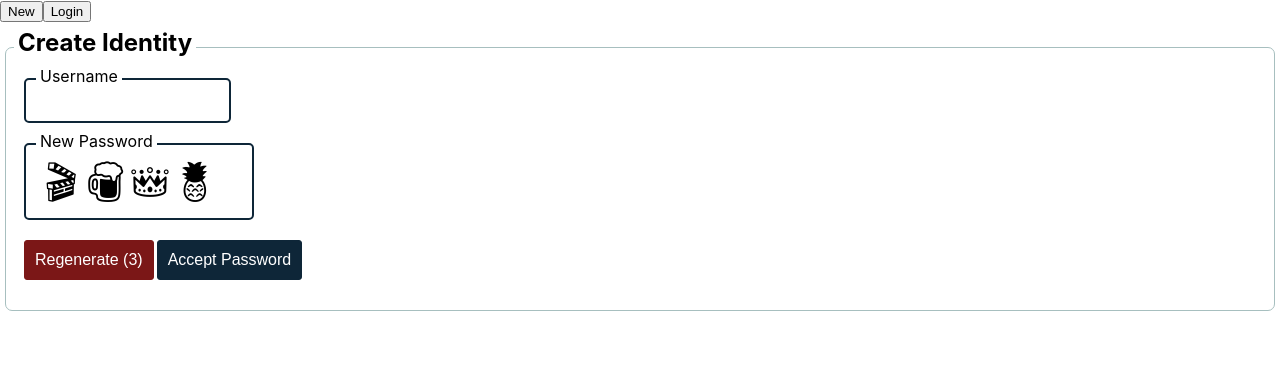
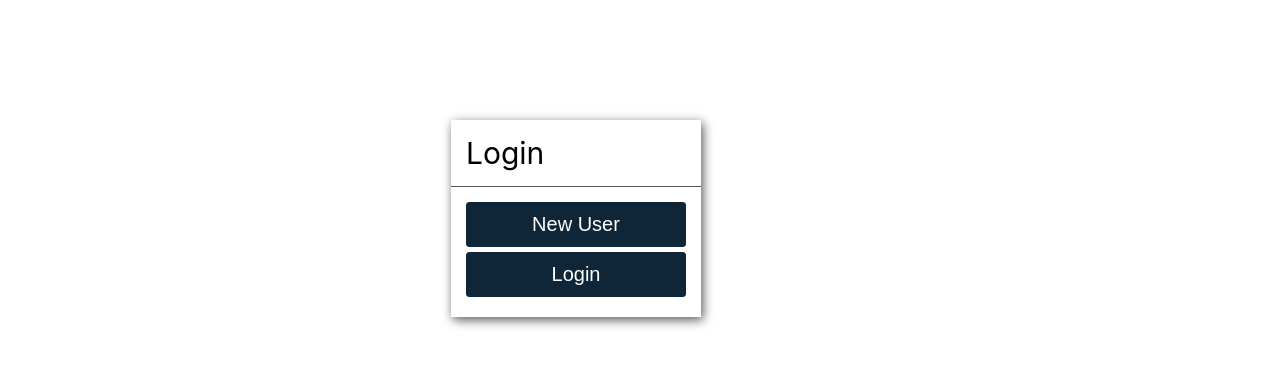
Before and after one commit to Liz-Davies/EmojiKeyboard, a React (Create React App) app in the folder frontend/: page / in a window 1280 px wide. Shown: the top 366 px of the page. Built offline with nearby package versions, Linux system fonts and the light colour scheme.

Commit message:
Better event handling, pass between pages

```diff
--- a/frontend/src/App.css
+++ b/frontend/src/App.css
@@ -49,6 +49,10 @@ input{
     font-size:16px;
     padding:10px;
 }
+.btn-xl{
+  font-size:20px;
+  padding:10px;
+}
 .btn-danger{
     background-color:#7b1717;
     border-color:#7b1717;
@@ -92,18 +96,33 @@ input{
     border:none;
 }
 
+.card-modal{
+  padding:0px;
+  margin:auto;
+  margin-top:15vh;
+  box-shadow: 2px 3px 10px 0px #54585e;
+  width:250px;
+}
+.card-title{
+  font-size:30px;
+  padding:15px;
+  border-bottom:1px solid #54585e;
+}
+.card-body{
+  padding:15px;
+}
+.button-col{
+  display:flex;
+  flex-direction: column;
+}
+.button-col > Button, .button-col > .btn {
+  margin-bottom:5px;
+}
 
 
 .App {
   text-align: center;
 
-}
-
-
-
-.App-logo {
-  height: 40vmin;
-  pointer-events: none;
 }
 
 @media (prefers-reduced-motion: no-preference) {
@@ -114,26 +133,3 @@ input{
 .hidden{
     display:none;
 }
-.App-header {
-  background-color: #282c34;
-  min-height: 100vh;
-  display: flex;
-  flex-direction: column;
-  align-items: center;
-  justify-content: center;
-  font-size: calc(10px + 2vmin);
-  color: white;
-}
-
-.App-link {
-  color: #61dafb;
-}
-
-@keyframes App-logo-spin {
-  from {
-    transform: rotate(0deg);
-  }
-  to {
-    transform: rotate(360deg);
-  }
-}
--- a/frontend/src/App.js
+++ b/frontend/src/App.js
@@ -2,18 +2,48 @@ import React from 'react';
 import './App.css';
 import {LoginPage,CreateAndPracticePage} from './components/form-components.js';
 
-function App(){
-  return(
-    <div className="tabbed-page-set">
-      <div className="tabbed-page-control">
-        <button type="button" name="page" className="tab">New</button>
-        <button type="button" name="page" className="tab">Login</button>
+class App extends React.Component{
+  constructor(props){
+    super(props)
+    this.state={
+      status:""
+    }
+  }
+  setCreate(){
+    this.setState({status:"create"});
+  }
+  setLogin(){
+    this.setState({status:"login"});
+  }
+  exitPage(){
+    this.setState({status:""});
+  }
+  render(){
+    const {status} = this.state;
+    return(
+      <div className="container">
+        {status ==="create"? <CreateAndPracticePage exitPage={this.exitPage.bind(this)}/> :
+          (status==="login" ? <LoginPage exitPage={this.exitPage.bind(this)}/> : (
+            <div className="card-modal">
+              <div className="card-title">Login</div>
+              <div className="card-body">
+                <div className="button-col">
+                  <button id="create-user-btn"
+                    onClick={this.setCreate.bind(this)}
+                    type="button" className="btn btn-xl">New User</button>
+                  <button id="login-btn"
+                    onClick={this.setLogin.bind(this)}
+                    type="button" className="btn btn-xl">Login</button>
+                </div>
+              </div>
+            </div>
+            )
+          )
+        }
       </div>
-      <div id="create-page" className="tabbed-page">
-        <CreateAndPracticePage/>
-      </div>
-    </div>
-  );
+    );
+  }
+
 
 }
 
--- a/frontend/src/components/emoji-keyboard.js
+++ b/frontend/src/components/emoji-keyboard.js
@@ -100,25 +100,12 @@ export class EmojiKeyboard extends React.Component{
 		pass_visible:false
       }
   }
-	logKey(event_name,key){
-		let new_action = {
-            time:new Date(),
-            action:event_name,
-            target:key,
-            alias:LANG_CONFIG_MAP[key]
-        }
-		console.log(new_action)
-		this.actionRecord.push(new_action);
-	}
   clickAction(e,key){
       e.preventDefault();
-		this.logKey('button_click',key)
       let {val} = this.state;
       this.setState({val:val+key})
   }
 	inputEntry(e){
-		let key = e.target.value.charAt(e.target.value.length-1)
-		this.logKey('input_change',key)
 		this.setState({val:e.target.value})
 	}
   keyDown(e){
@@ -127,27 +114,12 @@ export class EmojiKeyboard extends React.Component{
 		let {val} = this.state;
 		if("backspace" === key){
 			this.setState({val:val.slice(0,val.length-1)})
-		}else if("enter"===key){
-			this.submitAction()
 		}else if(key in LANG_CONFIG_MAP){
 			this.logKey("key_press",key)
 			this.setState({val:val+key})
-		}else{
-			this.setState({val:val})
+		}
   }
 
-
-    }
-    submitAction(e){
-
-        // var submitInfo = {
-        //     action_record:this.actionRecord,
-        // }
-        //submit info to server
-        //success return success
-
-        //fail add fail to actionRecord
-    }
 	onSuccess(){
 		//clear field
 		this.setState({val:""})
@@ -186,7 +158,7 @@ export class EmojiKeyboard extends React.Component{
 					<button className="in-field-button emoji-text text-muted"
 						type="button"
 						onMouseLeave={this.hidePass.bind(this)}
-						onMouseEnter={this.revealPass.bind(this)}>👁</button>
+						onMouseEnter={this.revealPass.bind(this)}>{pass_visible?"🙉":"🙈"}</button>
                 </div>
 				 <div className="form-row">
 	                <div className="keyboard-en emoji-keyboard" onKeyDown={this.keyDown.bind(this)}>
@@ -222,7 +194,9 @@ export class EmojiPasswordGenerator extends React.Component{
         return chars
 	}
     refreshPassword(){
+			  const {eventLogging} = this.props;
         const new_pass = this.generatePassword();
+				eventLogging("changePass",new_pass);
         this.setState({
             curr_pass:new_pass,
             emoji_pass:convertToEmoji(new_pass),
@@ -232,10 +206,8 @@ export class EmojiPasswordGenerator extends React.Component{
 	render(){
 		const{emoji_pass,curr_pass,hidePassword,remaining_tries} = this.state
 		const {disabled} = this.props
-		console.log("render")
-		console.log(disabled)
 		return(<div id="new-emoji-pass-field">
-			<input hidden={true} readOnly={true} name="password" value={curr_pass}/>
+			<input hidden={true} readOnly={true} name="password" value={curr_pass}/>️
 			<div className="form-cluster">
 				<label htmlFor="new-emoji-pass">New Password</label>
 				<input className="emoji-field emoji-text"
--- a/frontend/src/components/form-components.js
+++ b/frontend/src/components/form-components.js
@@ -2,7 +2,7 @@ import React from 'react';
 import EmojiKeyboard, {EmojiPasswordGenerator} from './emoji-keyboard.js';
 //import EmojiPasswordGenerator from './components/emoji-string-generator.js'
 //eslint-disable-next-line
-const request_path = "0.0.0.0:8000/"
+const host = "0.0.0.0:8000/"
 
 export class FormSubmitResponse extends React.Component{
     render(){
@@ -13,6 +13,8 @@ export class FormSubmitResponse extends React.Component{
 export class PasswordForm extends React.Component{
     constructor(props){
         super(props);
+        this.client_events=[];
+        this.eventLogging("start",navigator.userAgent);
         this.status_message = {
             success: "Success. Thank you for your participation",
             fail: "That password was incorrect. Please try again."
@@ -21,18 +23,27 @@ export class PasswordForm extends React.Component{
             status:null
         }
     }
+    eventLogging(action,data){
+      this.client_events.push({
+        time:Date.now(),
+        goal:this.props.goal,
+        action:action,
+        data:data
+      });
+    }
     submitAction(e){
         const component = this
         e.preventDefault();
-        const {id,url} = this.props;
+        const {id,path} = this.props;
         var form = document.querySelector('#'+id);
         var form_data = {
             username:form.elements['username'].value,
             password:form.elements['password'].value
         }
-        console.log(form_data)
+        this.eventLogging("submit",`${form_data.password}(${form.elements['emoji_password'].value})`)
+        form_data.client_events=this.client_events.splice(0,this.client_events.length);
         const xhr = new XMLHttpRequest();
-        xhr.open('POST',url);
+        xhr.open('POST',`${host}/${path}`);
         xhr.setRequestHeader('Content-Type','application/json')
         xhr.onload = function(){
             if(xhr.status===200){
@@ -67,8 +78,13 @@ export class PasswordForm extends React.Component{
 }
 
 export class NewUserForm extends React.Component{
+    constructor(props){
+      super(props);
+      this.props.eventLogging("start",navigator.userAgent);
+    }
+
     render(){
-        const {submitAction, disabled} = this.props;
+        const {submitAction,eventLogging, disabled} = this.props;
         return (<div className="row">
             <form  id="new-user-form"  onSubmit={submitAction} className="form newUserForm" autoComplete="off">
             <h2 id="new-user-title" className="form-title">Create Identity</h2>
@@ -76,51 +92,68 @@ export class NewUserForm extends React.Component{
                     <label htmlFor="new-username-field">Username</label>
                     <input name="username" id="new-username-field" type="text" readOnly={disabled}  autoComplete="off"/>
                 </div>
-                <EmojiPasswordGenerator passLength="4" disabled={disabled}/>
+                <EmojiPasswordGenerator eventLogging={eventLogging}  passLength="4" disabled={disabled}/>
             </form>
         </div>);
     }
 }
 
 export class CreateAndPracticePage extends React.Component{
-    submitNewUser(e){
-        e.preventDefault();
-        // const {id,url} = this.props;
-        var form = document.querySelector('#new-user-form');
-        var form_data = {
-            username:form.elements['username'].value,
-            password:form.elements['password'].value
-        }
-        console.log(form_data)
-        this.setState({practice:true})
-        // const xhr = new XMLHttpRequest();
-        // xhr.open('POST',url);
-        // xhr.setRequestHeader('Content-Type','application/json')
-        // xhr.onload = function(){
-        //     if(xhr.status==200){
-        //         this.setState({status:'success'})
-        //         this.setState({disabled:true})
-        //     }else if(xhr.status == 400){
-        //         this.setState({status:'fail'})
-        //     }else{
-        //         this.setState({status:null});
-        //         alert("It's not you, it's us. Something went wrong when submitting. You received error: "+xhr.status);
-        //     }
-        // }
-        // xhr.send(JSON.Stringify(form_data));
-    }
+
     constructor(props){
         super(props)
+        this.client_events=[]
         this.state = {
             practice:false
         }
     }
+    eventLogging(action,data){
+      this.client_events.push({
+        time:Date.now(),
+        goal:"create",
+        action:action,
+        data:data
+      })
+    }
+    submitNewUser(e){
+        e.preventDefault();
+        const that =this;
+        var form = document.querySelector('#new-user-form');
+        let password = form.elements['password'].value;
+        let username = form.elements['username'].value;
+        this.eventLogging("acceptPass",`${password}(${form.elements['emoji_password']})`)
+        var form_data = {
+            client_events:this.client_events.map((entry)=>(entry.uid = username)),
+            username: username,
+            password: password
+        }
+        const xhr = new XMLHttpRequest();
+        xhr.open('POST',`${host}/create`);
+        xhr.setRequestHeader('Content-Type','application/json')
+        xhr.onload = function(){
+            if(xhr.status===200){
+                that.setState({practice:true})
+                that.client_events.splice(0,this.client_events.length);
+            }else if(xhr.status === 400){
+                alert("That username is already in use")
+                that.eventLogging("creation_fail","user-exists")
+            }else{
+                alert("It's not you, it's us. Something went wrong when submitting. You received error: "+xhr.status);
+                that.eventLogging("creation_fail","server-error")
+            }
+        }
+        xhr.send(JSON.stringify(form_data));
+    }
     render(){
-        const {practice} = this.state
+        const {practice} = this.state;
+        const {exitPage} = this.props;
         return(
             <div className="container">
-                <NewUserForm submitAction={this.submitNewUser.bind(this)} disabled={practice}/>
-                {practice?<PasswordForm id="password-form" title="Practice Login"/>:''}
+                <NewUserForm eventLogging={this.eventLogging.bind(this)} submitAction={this.submitNewUser.bind(this)} disabled={practice}/>
+                {practice?<PasswordForm path="practice" goal="create" id="password-form" title="Practice Login"/>:''}
+                <div className="row">
+                  <button type="button" className="btn btn-danger" onClick={exitPage}>Cancel</button>
+                  </div>
             </div>
         )
     }
@@ -130,31 +163,8 @@ export class LoginPage extends React.Component{
     render(){
         return(
             <div className="container">
-                <PasswordForm id="password-form" title="Login" />
+                <PasswordForm id="password-form" goal="login" path="login" title="Login" />
             </div>
         )
     }
 }
-
-function App(){
-    return (
-        <CreateAndPracticePage/>
-      );
-}
-
-//
-// function App() {
-//   return (
-//     <div className="container">
-//         <div className="row">
-//             <EmojiPasswordGenerator passLength="4"/>
-//         </div>
-//         <div className="row">
-//             <PasswordForm id="password-form" />
-//         </div>
-//     </div>
-//   );
-// }
-//
-
-export default App;
--- a/frontend/src/components/keyboard.css
+++ b/frontend/src/components/keyboard.css
@@ -82,6 +82,11 @@
 input.emoji-field{
   font-size:35px;
 	width:200px;
+	height:40px;
+}
+input.emoji-field + .in-field-button{
+	font-size: 35px;
+	color: #aeaeae;
 }
 
 .new-emoji-pass-field > .button-row{
```
Lines whose indentation alone changed are shown as unchanged.
